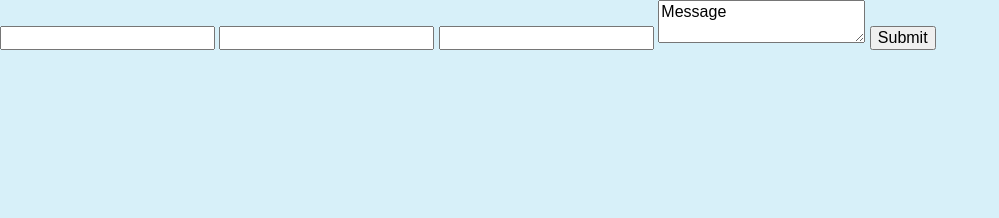
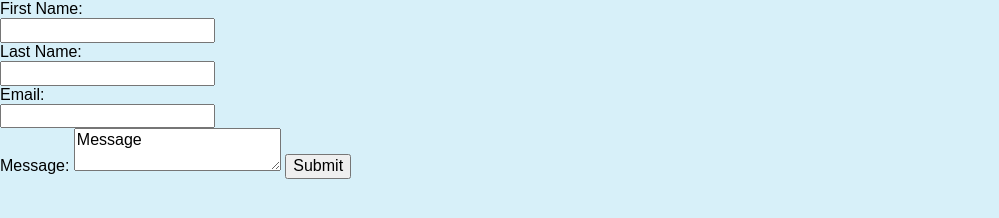
Before and after one commit to kaylamarieh/hw_listeners_hauge_kayla, a plain HTML site: page index.html in a window 1280 px wide. Shown: the whole page, without its empty margins (0-999 px from the left). Drawn offline with Linux system fonts and the light colour scheme.

Commit message:
add labels to form

```diff
--- a/css/main.css
+++ b/css/main.css
@@ -3,5 +3,9 @@ body {
 }
 
 #container {
-    margin: auto;
+    align-items: center;
 }
+
+form input {
+    display: block;
+}
--- a/index.html
+++ b/index.html
@@ -10,10 +10,14 @@
 </head>
 <body>
     <div id="container">
-        <form>
+        <form name="contact_form">
+            <label for="firstname">First Name:</label>
             <input name="firstname" type="text">
+            <label for="lastnemt">Last Name:</label>
             <input name="lastname" type="text">
+            <label for="email">Email:</label>
             <input name="email" type="email">
+            <label for="message">Message:</label>
             <textarea name="message">Message</textarea>
             <button type="button">Submit</button>
         </form>
```
